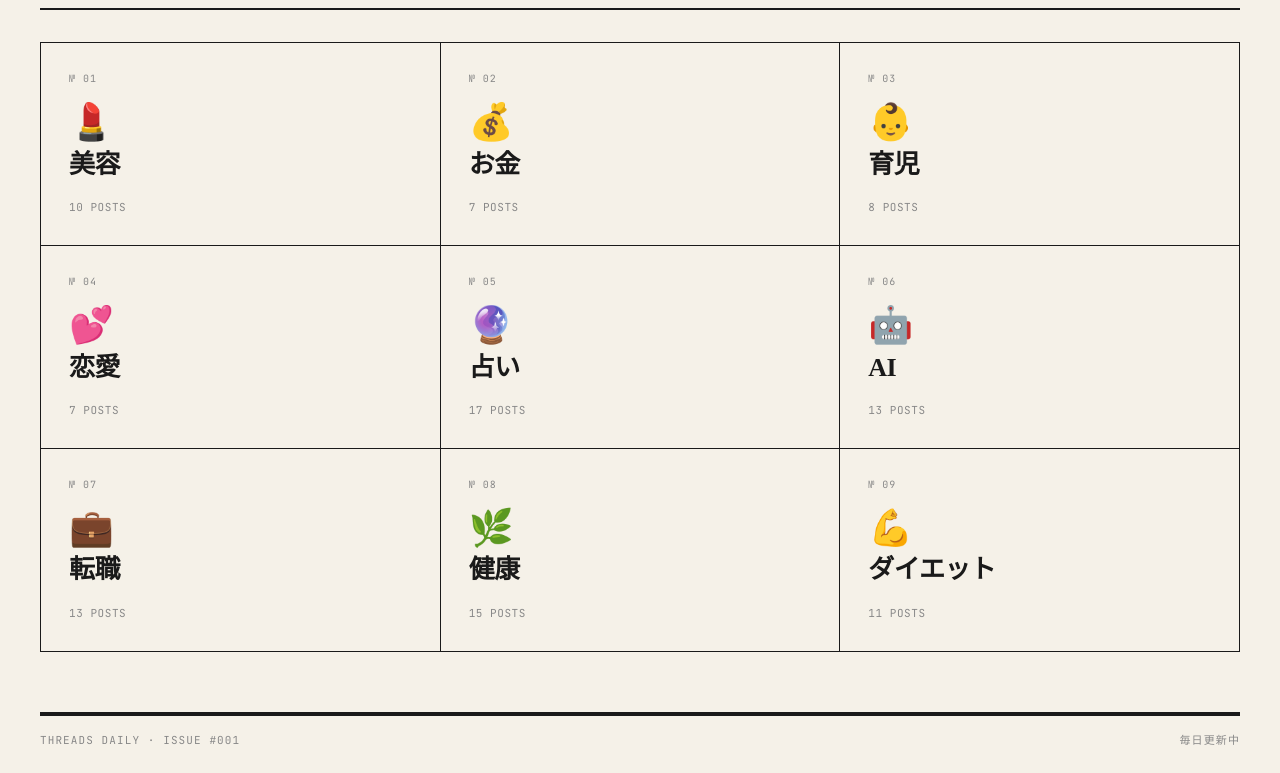
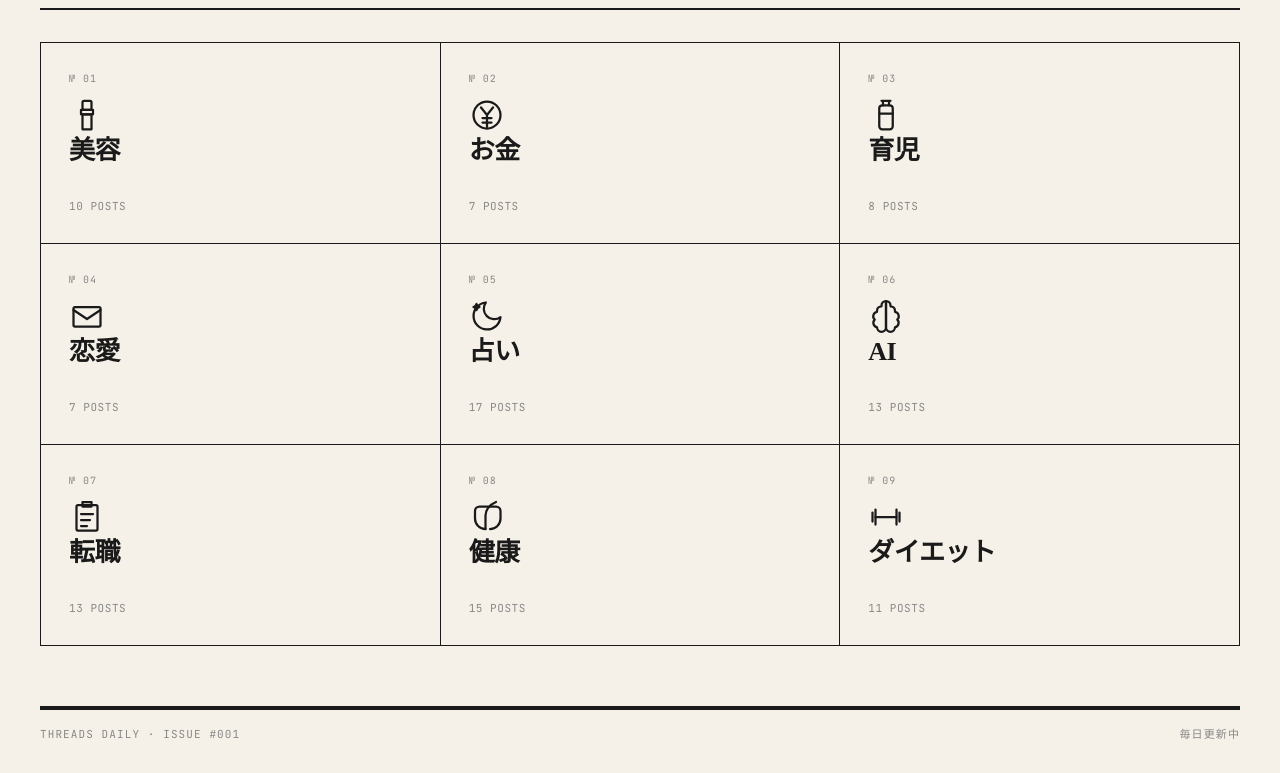
Before and after one commit to yyyharaken-lgtm/threads-research-studio, a plain HTML site: page site-b/index.html in a window 1280 px wide. Shown: the part 652-1425 px from the top of the page. Drawn offline with Linux system fonts and the light colour scheme.

Commit message:
Replace genre emojis with monochrome SVG line icons (editorial)

```diff
--- a/site-b/script.js
+++ b/site-b/script.js
@@ -2,16 +2,20 @@
    Threadsバズ投稿の教科書 - フロントエンド
    ============================================ */
 
+// モノクロ線画SVGアイコン（エディトリアル仕様）
+const SVG_OPEN = '<svg viewBox="0 0 24 24" fill="none" stroke="currentColor" stroke-width="1.5" stroke-linecap="round" stroke-linejoin="round" aria-hidden="true">';
+const SVG_CLOSE = '</svg>';
+
 const GENRES = [
-  { name: '美容',        icon: '💄' },
-  { name: 'お金',        icon: '💰' },
-  { name: '育児',        icon: '👶' },
-  { name: '恋愛',        icon: '💕' },
-  { name: '占い',        icon: '🔮' },
-  { name: 'AI',          icon: '🤖' },
-  { name: '転職',        icon: '💼' },
-  { name: '健康',        icon: '🌿' },
-  { name: 'ダイエット',  icon: '💪' },
+  { name: '美容', icon: SVG_OPEN + '<rect x="9" y="2.5" width="6" height="6" rx="1"/><rect x="8" y="8.5" width="8" height="3"/><rect x="9" y="11.5" width="6" height="10"/>' + SVG_CLOSE },
+  { name: 'お金', icon: SVG_OPEN + '<circle cx="12" cy="12" r="9"/><path d="M8 7l4 5 4-5M12 12v8M9 14h6M9 17h6"/>' + SVG_CLOSE },
+  { name: '育児', icon: SVG_OPEN + '<path d="M9 2.5h6M10 2.5v3M14 2.5v3"/><rect x="7.5" y="5.5" width="9" height="16" rx="2"/><path d="M7.5 11h9"/>' + SVG_CLOSE },
+  { name: '恋愛', icon: SVG_OPEN + '<rect x="3" y="6" width="18" height="13" rx="1"/><path d="M3 8l9 6 9-6"/>' + SVG_CLOSE },
+  { name: '占い', icon: SVG_OPEN + '<path d="M21 12.79A9 9 0 1 1 11.21 3 7 7 0 0 0 21 12.79z"/><path d="M5 4l.7 1.4L7 6l-1.3.6L5 8l-.7-1.4L3 6l1.3-.6z"/>' + SVG_CLOSE },
+  { name: 'AI', icon: SVG_OPEN + '<path d="M12 2a3 3 0 0 0-3 3v.5a3 3 0 0 0-3 3v.7a3 3 0 0 0-1.5 5.2A3 3 0 0 0 6 19.5a3 3 0 0 0 6 0V2z"/><path d="M12 2a3 3 0 0 1 3 3v.5a3 3 0 0 1 3 3v.7a3 3 0 0 1 1.5 5.2A3 3 0 0 1 18 19.5a3 3 0 0 1-6 0V2z"/>' + SVG_CLOSE },
+  { name: '転職', icon: SVG_OPEN + '<rect x="5" y="4" width="14" height="17" rx="1"/><path d="M9 2h6v3H9z"/><path d="M8 10h8M8 14h6M8 18h4"/>' + SVG_CLOSE },
+  { name: '健康', icon: SVG_OPEN + '<path d="M11 20A7 7 0 0 1 4 13V8a3 3 0 0 1 3-3h11a3 3 0 0 1 3 3v5a7 7 0 0 1-7 7"/><path d="M11 20v-9c0-3 2-7 7-9"/>' + SVG_CLOSE },
+  { name: 'ダイエット', icon: SVG_OPEN + '<path d="M3 9v6M5 7v10M19 7v10M21 9v6"/><path d="M5 12h14"/>' + SVG_CLOSE },
 ];
 
 const state = {
--- a/site-b/style.css
+++ b/site-b/style.css
@@ -252,6 +252,19 @@ nav {
 .genre-icon {
   font-size: 36px;
   margin-bottom: auto;
+  display: flex;
+  align-items: center;
+  height: 44px;
+}
+
+.genre-icon svg {
+  width: 36px;
+  height: 36px;
+  color: var(--ink);
+}
+
+.genre-card:hover .genre-icon svg {
+  color: var(--bg);
 }
 
 .genre-name {
```
Also changed, not shown: 1 other file.
